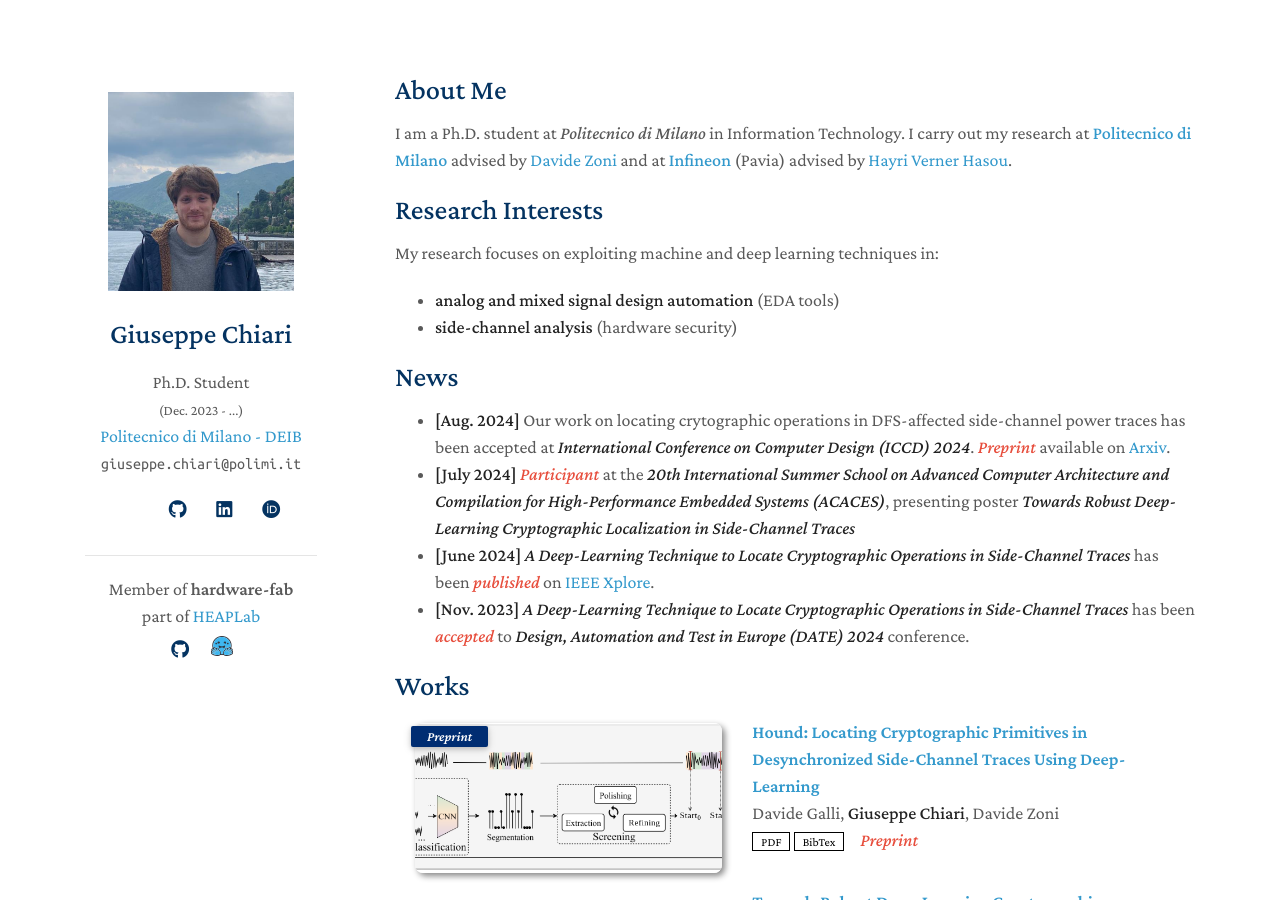
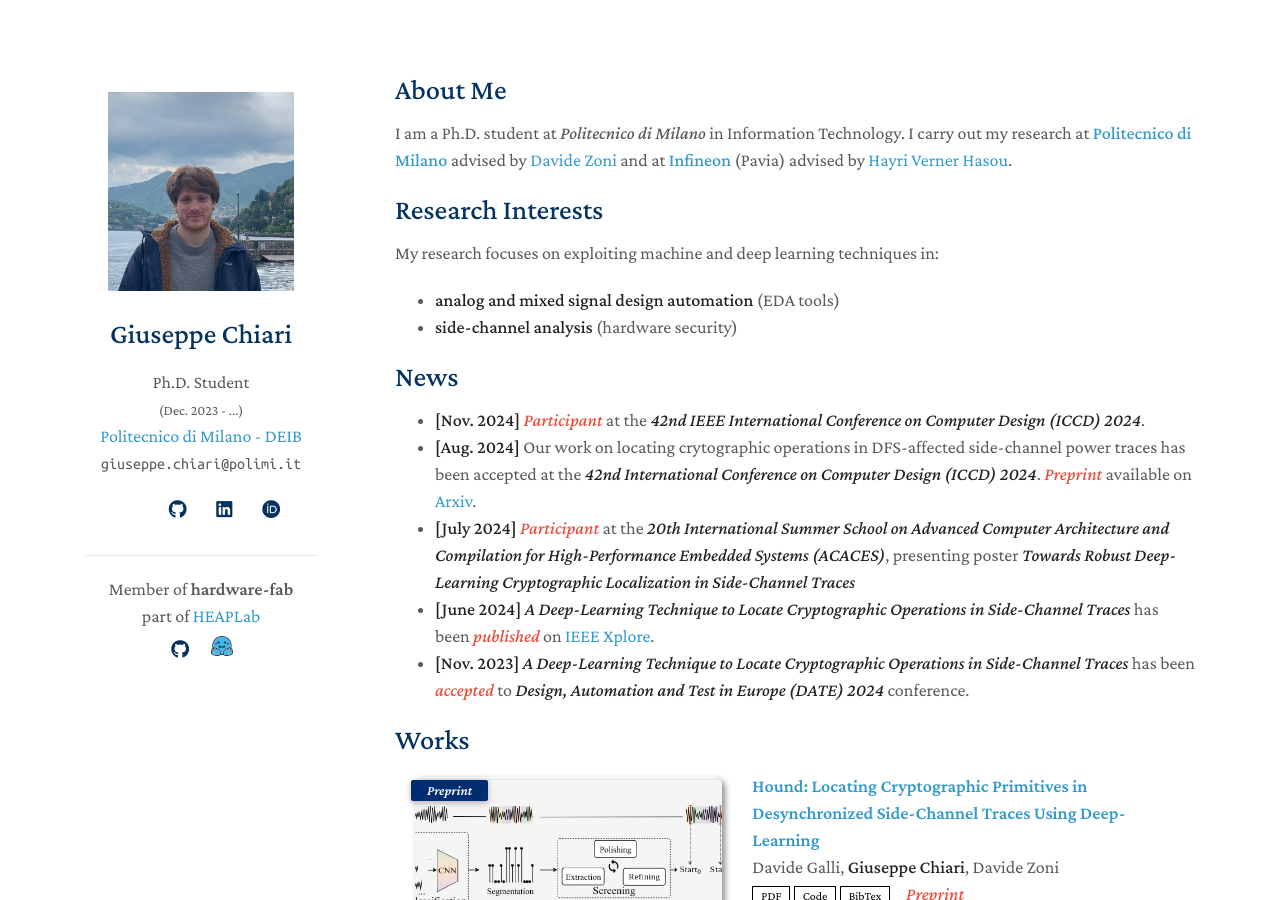
Before and after one commit to giuseppe-chiari/giuseppe-chiari.github.io, a Jekyll site: the page built from index.md, in a window 1280 px wide and 900 px high. Built offline with Jekyll 4.4.1, drawn with Linux system fonts in a browser that asks for light colours; nearby versions of some CDN libraries; a style sheet for code colours, icons or effects is not loaded; our own code applies the rules of GitHub Pages for plain Markdown files.

Commit message:
ICCD24 update

```diff
--- a/_data/publications.yml
+++ b/_data/publications.yml
@@ -6,6 +6,7 @@ main:
     conference_short: Preprint
     # conference: The 42nd IEEE International Conference on Computer Design
     pdf: https://arxiv.org/pdf/2408.06296
+    code: https://github.com/hardware-fab/Hound
     bibtex: ./assets/bibs/hound24.bib
     image: ./assets/img/preprint_hound.png
     notes: Preprint
--- a/index.md
+++ b/index.md
@@ -17,8 +17,9 @@ techniques in:
 - **side-channel analysis** (hardware security)
 
 ## News
+- **[Nov. 2024]** <i style="color:#e74d3c">Participant</i> at the ***42nd IEEE International Conference on Computer Design (ICCD) 2024***.
 - **[Aug. 2024]** Our work on locating crytographic operations in DFS-affected side-channel power traces has been accepted at
-	***International Conference on Computer Design (ICCD) 2024***. <i style="color:#e74d3c">Preprint</i>
+	the ***42nd International Conference on Computer Design (ICCD) 2024***. <i style="color:#e74d3c">Preprint</i>
 	available on [Arxiv](https://arxiv.org/abs/2408.06296).
 - **[July 2024]** <i style="color:#e74d3c">Participant</i> at the ***20th International Summer School on Advanced Computer Architecture
 	and Compilation for High-Performance Embedded Systems (ACACES)***, presenting poster
```
